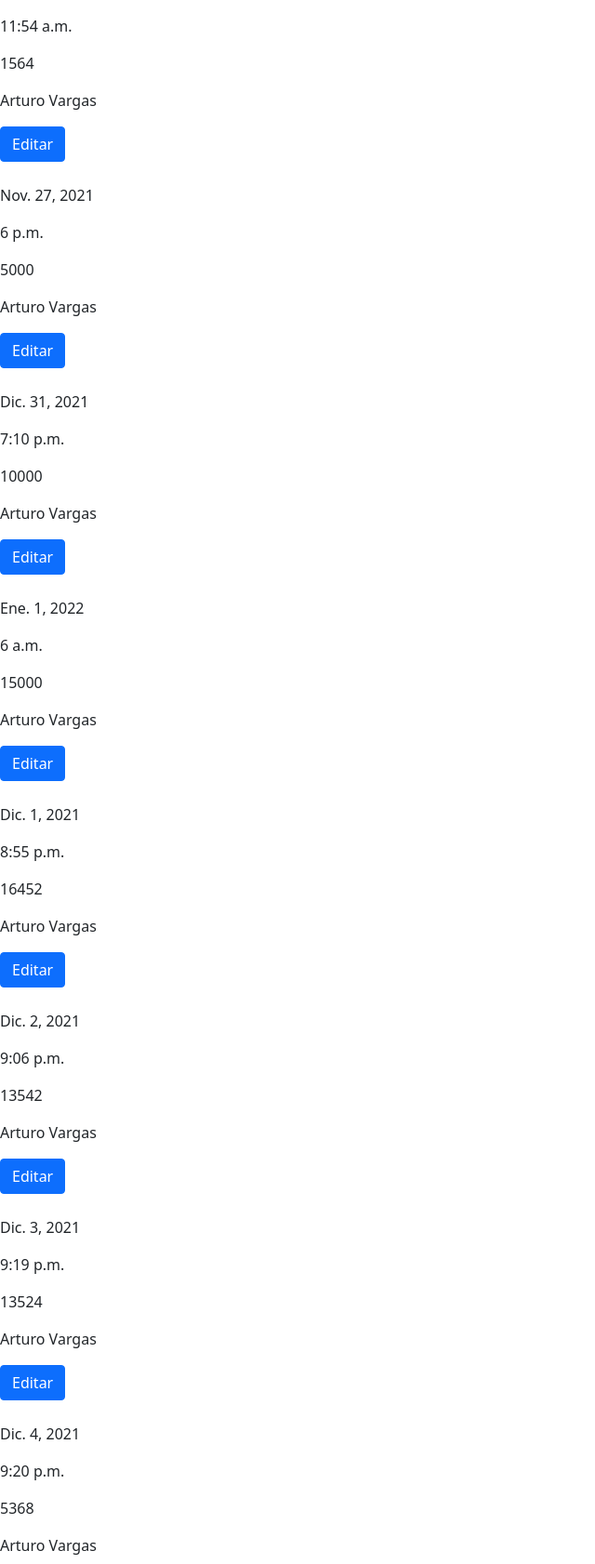
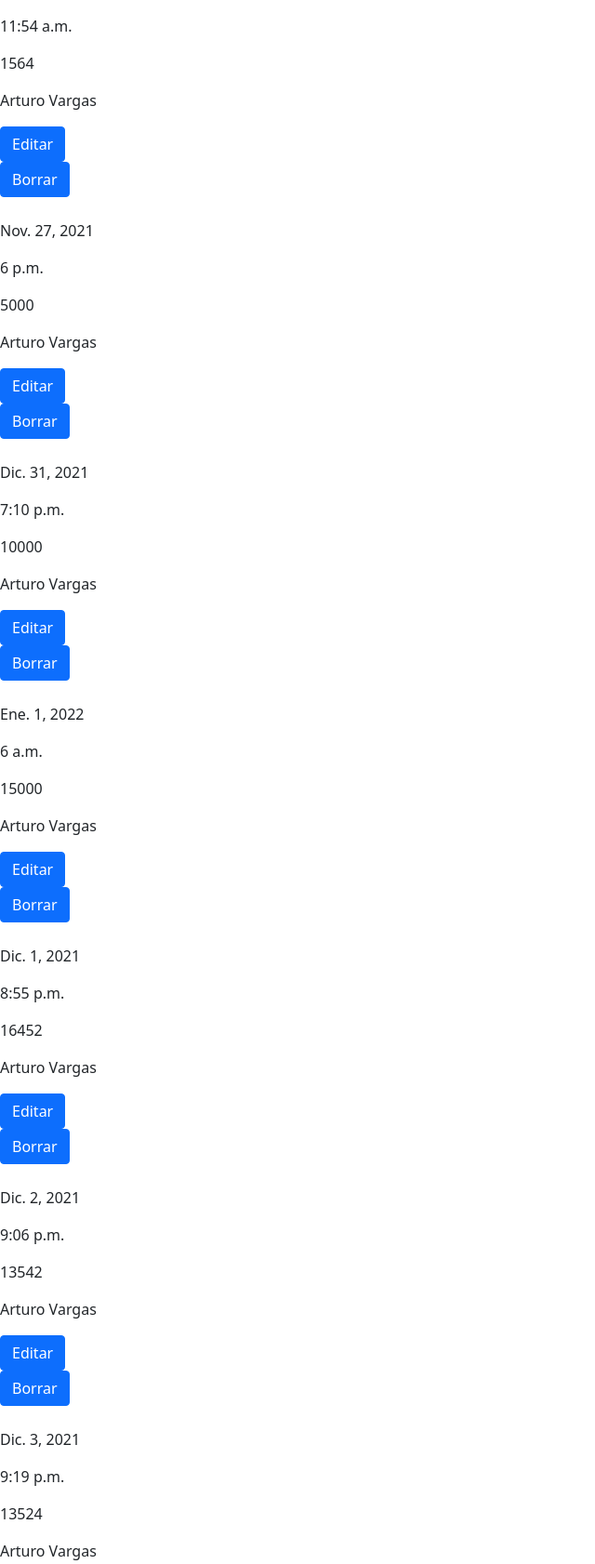
Before and after one commit to Tato1272/Centro_medico, a Django app: page /listar_hora in a window 1280 px wide. Shown: the part 241-1923 px from the top of the page at 93% size, without its empty margins (0-640 px from the left). Run offline with Django 3.2, Linux system fonts and the light colour scheme; data comes from the database, SQL or seed files in the repository; both versions use the stored data as it was after the commit.

Commit message:
eliminar hecho

```diff
--- a/AppGalenos/templates/listar_horas.html
+++ b/AppGalenos/templates/listar_horas.html
@@ -41,6 +41,9 @@
             <div class="d4" id="d4">
                 <a class="btn btn-primary" href="{% url 'editar_hora' c.id%}">Editar</a>
             </div>
+            <div class="d4" id="d4">
+                <a class="btn btn-primary" href="{% url 'borrar_hora' c.id%}">Borrar</a>
+            </div>
         </div>
         <br>
     {% endfor %}
--- a/AppGalenos/urls.py
+++ b/AppGalenos/urls.py
@@ -9,4 +9,6 @@ urlpatterns = [
     path('add_hora', views.add_hora, name="add_hora"),
 
     path('editar_hora/<int:id_hora>', views.editar_hora, name="editar_hora"),
+
+    path('borrar_hora/<int:id_hora>', views.borrar_hora, name="borrar_hora"),
 ]
--- a/AppGalenos/views.py
+++ b/AppGalenos/views.py
@@ -41,7 +41,7 @@ def add_hora(request):
 def borrar_hora(request, id_hora):
     instancia = Hora.objects.get(id=id_hora)
     instancia.delete()
-    return redirect('listar_horas')
+    return redirect('listar_hora')
 
 
 def editar_hora(request, id_hora):
```
Also changed, not shown: db.sqlite3.
